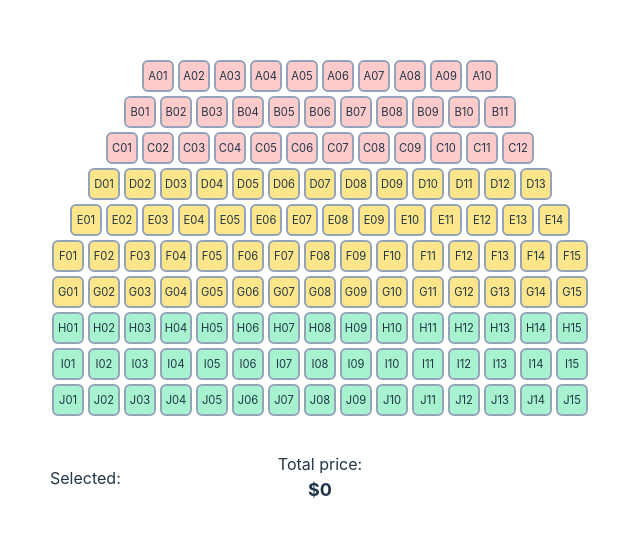
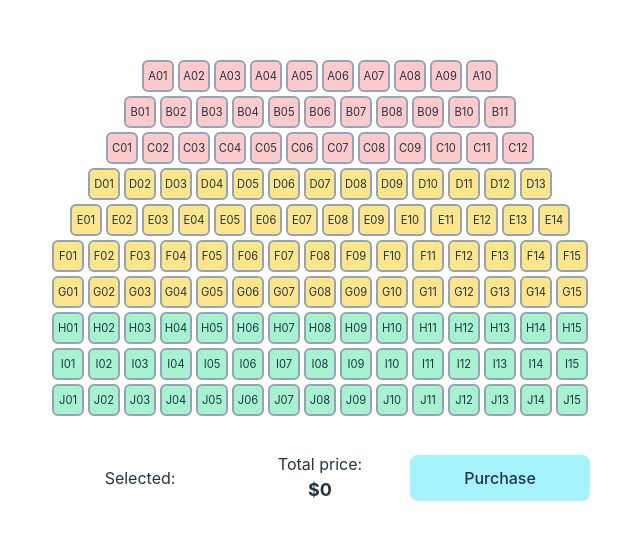
Before and after one commit to t-s-w/project3, a React (Vite) app: page /seatselect in a window 1280 px wide. Shown: the part 102-642 px from the top of the page, without its empty margins (320-960 px from the left). Built offline with nearby package versions, Linux system fonts and the light colour scheme; a web font is replaced by a local one.

Commit message:
Add purchase button

```diff
--- a/src/components/SeatSelector.jsx
+++ b/src/components/SeatSelector.jsx
@@ -40,7 +40,8 @@ export default function SeatSelector() {
                 }</div>
             })
         }</div>
-        <div className="flex flex-row place-items-center"><p>Selected: <br />{selected.row && `${selected.row}${selected.start < 10 ? '0' + selected.start : selected.start}-${selected.row}${selected.end < 10 ? '0' + selected.end : selected.end}`}</p></div>
+        <div className="flex flex-col place-content-center"><p>Selected:</p><p className="text-lg font-bold">{selected.row && `${selected.row}${selected.start < 10 ? '0' + selected.start : selected.start}-${selected.row}${selected.end < 10 ? '0' + selected.end : selected.end}`}</p></div>
         <div className="flex flex-col place-items-center place-content-center"><p>Total price: </p><p className="text-lg font-bold">${price}</p></div>
+        <div className="flex flex-col place-content-center"><button className="bg-cyan-200">Purchase</button></div>
     </div>
 }
```
